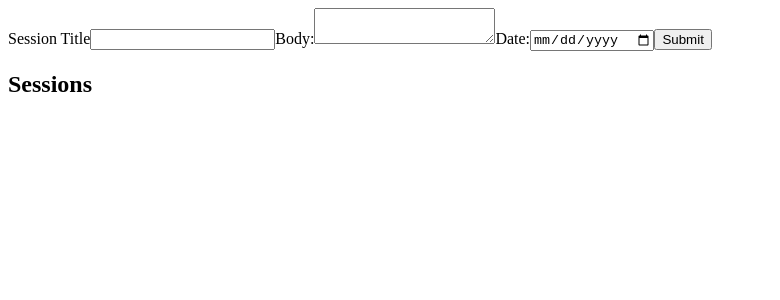
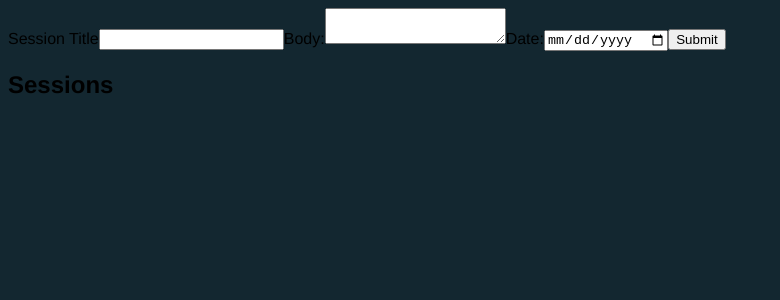
Before and after one commit to alliebourden/fableforge, a React (Vite) app: page / in a window 1280 px wide. Shown: the top 300 px of the page, without its empty margins (0-780 px from the left). Built offline with nearby package versions, Linux system fonts and the light colour scheme.

Commit message:
root css

```diff
--- a/src/index.css
+++ b/src/index.css
@@ -1,11 +1,7 @@
-/* :root {
-  font-family: Inter, system-ui, Avenir, Helvetica, Arial, sans-serif;
-  line-height: 1.5;
-  font-weight: 400;
+:root {
+  font-family: "Poppins-Regular", Helvetica;
 
-  color-scheme: light dark;
-  color: rgba(255, 255, 255, 0.87);
-  background-color: #242424;
+  background-color: #132730;
 
   font-synthesis: none;
   text-rendering: optimizeLegibility;
@@ -13,6 +9,7 @@
   -moz-osx-font-smoothing: grayscale;
 }
 
+/*
 a {
   font-weight: 500;
   color: #646cff;
```
